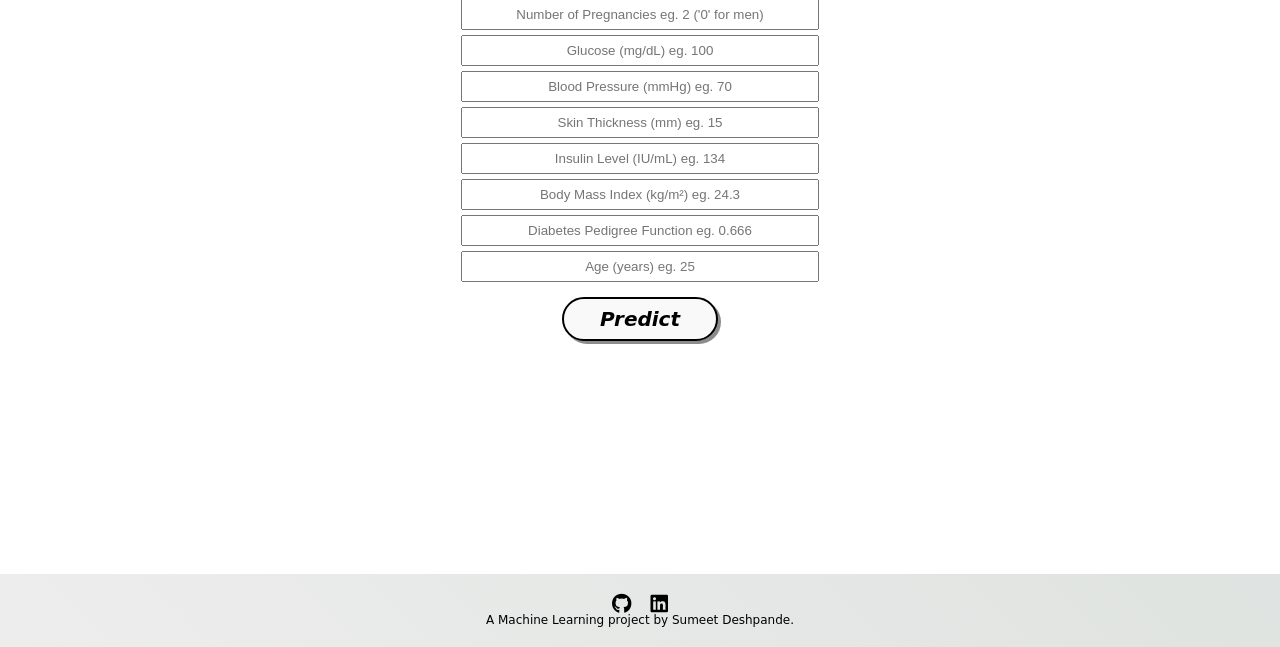
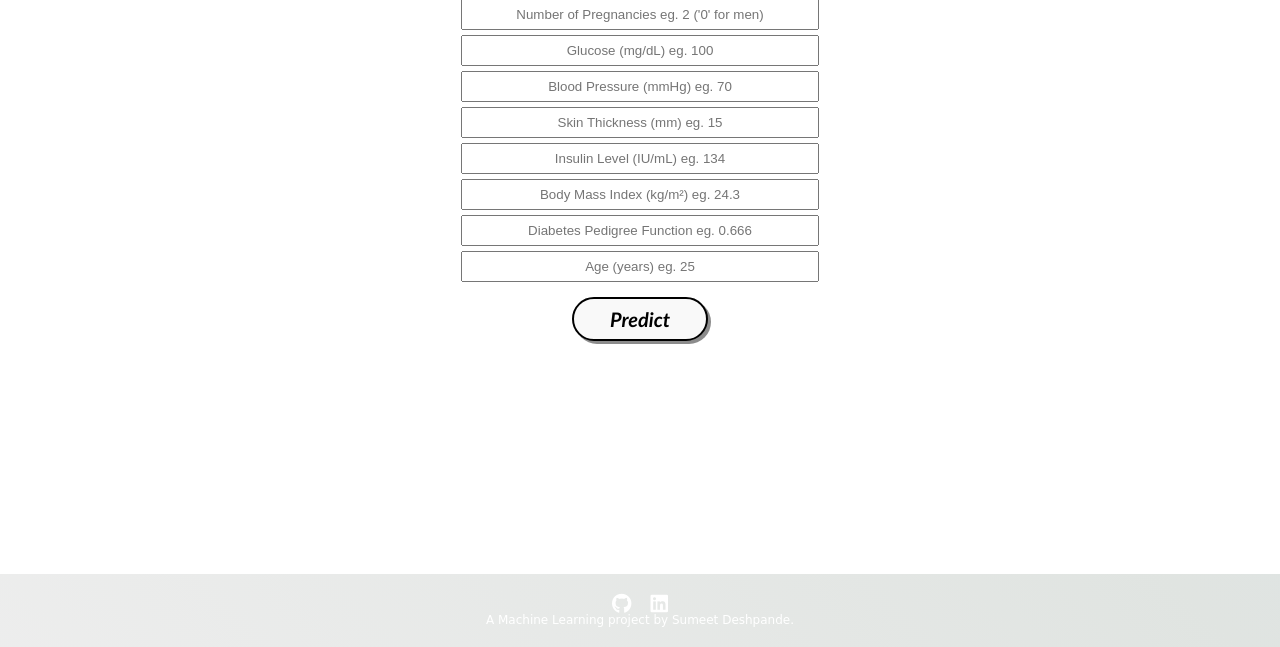
Before and after one commit to sumeetdeshpande15/Diabetes-Prediction-Deployment, a Flask app: page / in a window 1280 px wide. Shown: the part 153-800 px from the top of the page. Run offline with Flask 2, Linux system fonts and the light colour scheme; parts of the project's set-up code (start-up, migrations or seed data) failed here and were passed over; some libraries are stand-ins or nearby versions.

Commit message:
Update styles.css

```diff
--- a/static/styles.css
+++ b/static/styles.css
@@ -4,7 +4,7 @@ html{
 }
 
 body{
-	font-family: "Brush Script MT", Cursive;
+	font-family: Brush Script MT, Cursive;
 	text-align: center;
 	margin: 0;
 	padding: 0;
@@ -22,6 +22,7 @@ body{
 	background-size: 500% 500%;
 	animation: change-gradient 10s ease-in-out infinite;
 }
+
 @keyframes change-gradient {
 	0%{
 		background-position: 0 50%;
@@ -43,14 +44,6 @@ body{
 	font-family: 'Pacifico', cursive;
 	font-size: 35px;
 	font-weight: normal;
-}
-
-.description p{
-	color: rgb(0,0,0);
-	font-style: italic;
-	font-weight: 900;
-	font-size: 14px;
-	margin: -5px 0 0;
 }
 
 /* Text Area */
@@ -76,7 +69,7 @@ body{
 	padding: 10px 36px;
 	color: #000000;
 	display: inline-block;
-   	font: italic bold 20px/1 "Brush Script MT", Cursive;
+	font: italic bold 20px/1 "Calibri", sans-serif;
 	text-align: center;
 }
 
@@ -91,7 +84,7 @@ body{
 
 /* Contact */
 .contact-icon{
-	color: #000000;
+	color: #ffffff;
 	padding: 7px;
 }
 
@@ -110,7 +103,7 @@ body{
 }
 
 .footer-description{
-	color: #000000;
+	color: #ffffff;
 	margin: 0;
 	font-size: 12px;
 }
```
Lines whose indentation alone changed are shown as unchanged.
